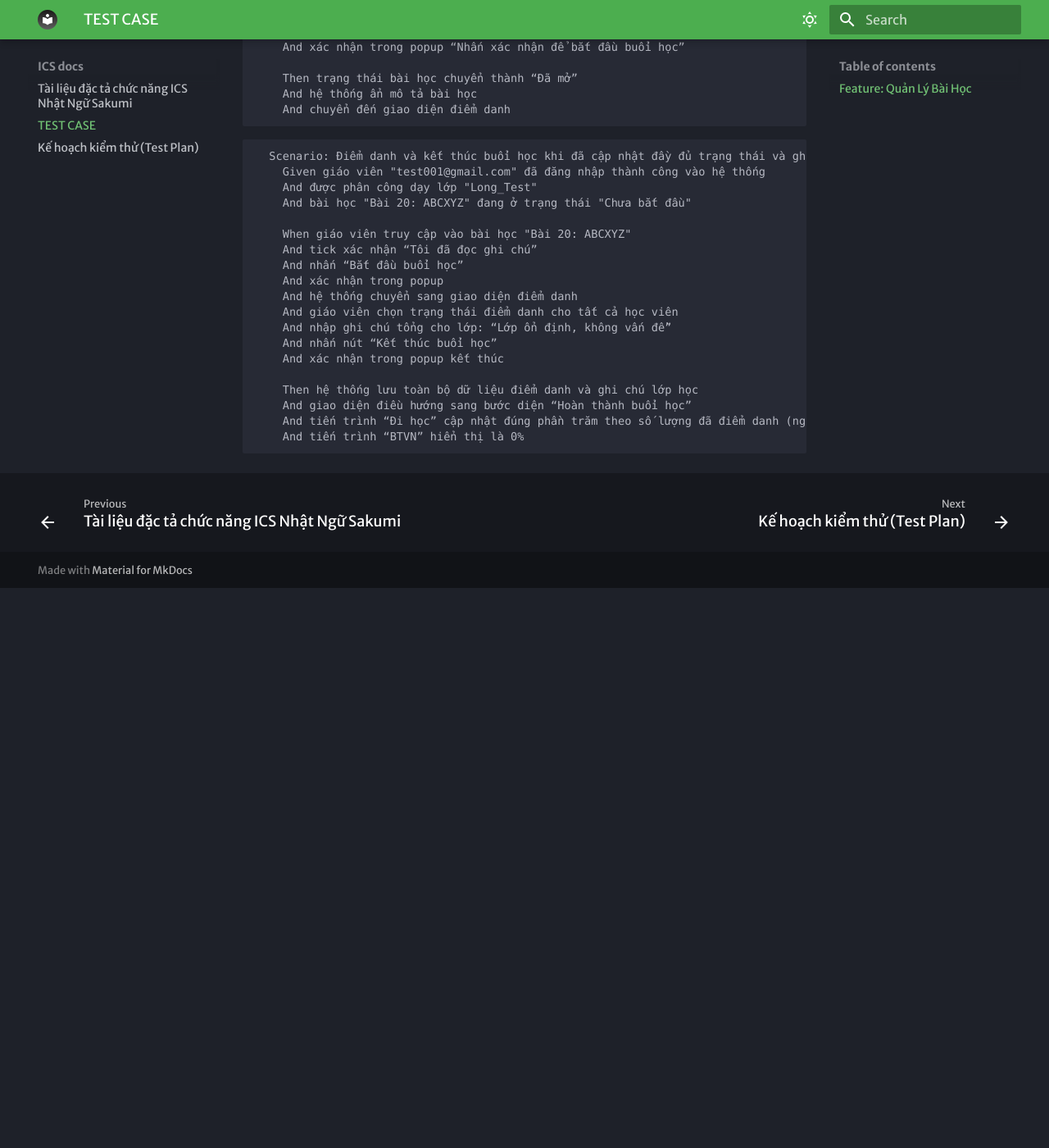
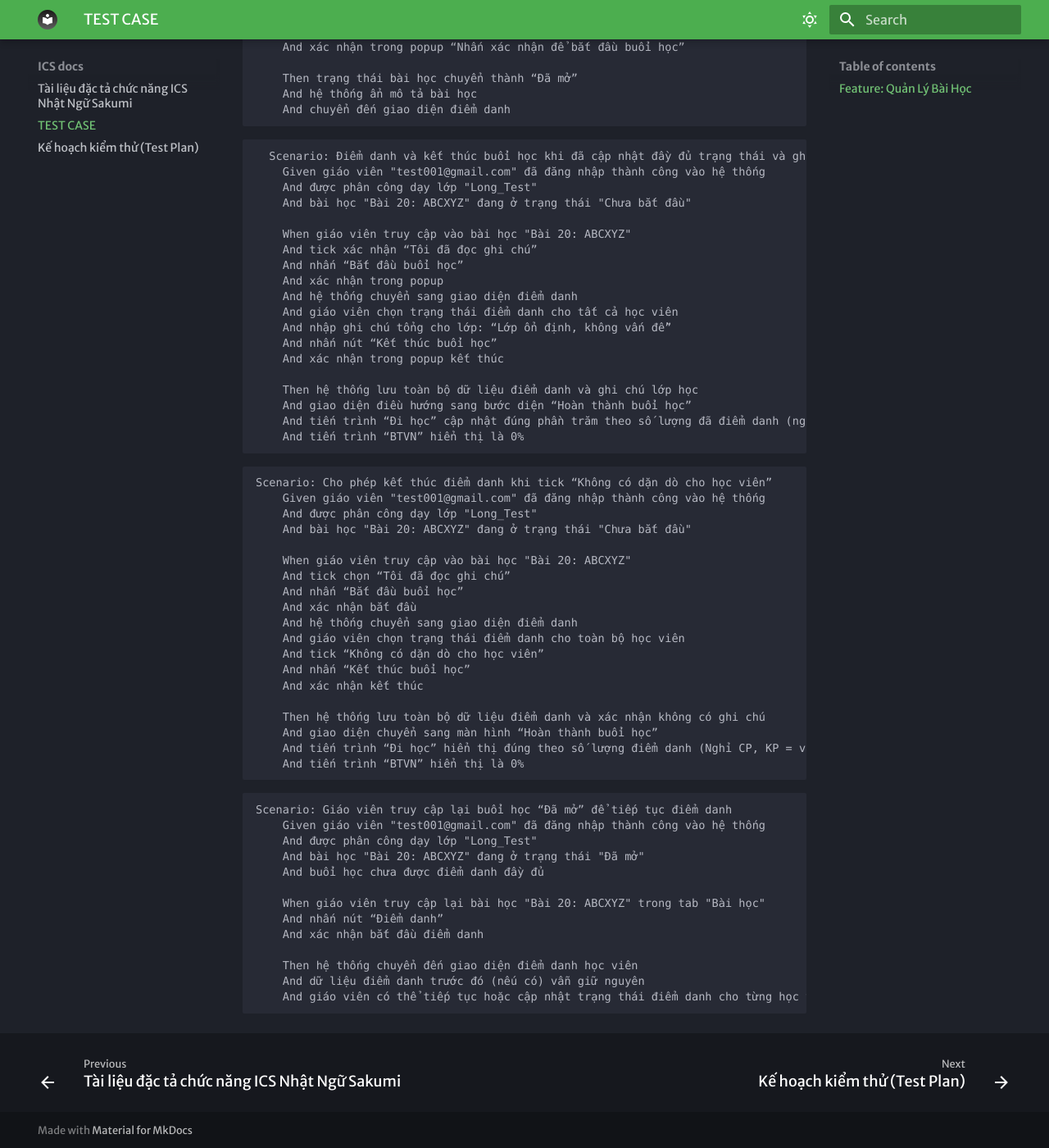
Before and after one commit to yeusone98/Function_Specification_ICS, an MkDocs documentation site: the page built from docs/testcase.md, in a window 1280 px wide and 1400 px high, scrolled down 1065 px. Shown: the whole window at 82% size. Built offline with MkDocs 1.6.1 and Material for MkDocs 9.7.7, drawn with Linux system fonts in a browser that asks for light colours; some web fonts are replaced; before the commit the page ends 1782 px from its top, so only the background shows below that.

Commit message:
Update testcase.md

````diff
--- a/docs/testcase.md
+++ b/docs/testcase.md
@@ -77,3 +77,39 @@ Scenario: Bắt đầu buổi học thành công khi đã tick xác nhận đọ
     And tiến trình “Đi học” cập nhật đúng phần trăm theo số lượng đã điểm danh (nghỉ CP, KP tính là vắng mặt)
     And tiến trình “BTVN” hiển thị là 0%
 ```
+```
+Scenario: Cho phép kết thúc điểm danh khi tick “Không có dặn dò cho học viên”
+    Given giáo viên "test001@gmail.com" đã đăng nhập thành công vào hệ thống
+    And được phân công dạy lớp "Long_Test"
+    And bài học "Bài 20: ABCXYZ" đang ở trạng thái "Chưa bắt đầu"
+
+    When giáo viên truy cập vào bài học "Bài 20: ABCXYZ"
+    And tick chọn “Tôi đã đọc ghi chú”
+    And nhấn “Bắt đầu buổi học”
+    And xác nhận bắt đầu
+    And hệ thống chuyển sang giao diện điểm danh
+    And giáo viên chọn trạng thái điểm danh cho toàn bộ học viên
+    And tick “Không có dặn dò cho học viên”
+    And nhấn “Kết thúc buổi học”
+    And xác nhận kết thúc
+
+    Then hệ thống lưu toàn bộ dữ liệu điểm danh và xác nhận không có ghi chú
+    And giao diện chuyển sang màn hình “Hoàn thành buổi học”
+    And tiến trình “Đi học” hiển thị đúng theo số lượng điểm danh (Nghỉ CP, KP = vắng mặt)
+    And tiến trình “BTVN” hiển thị là 0%
+```
+```
+Scenario: Giáo viên truy cập lại buổi học “Đã mở” để tiếp tục điểm danh
+    Given giáo viên "test001@gmail.com" đã đăng nhập thành công vào hệ thống
+    And được phân công dạy lớp "Long_Test"
+    And bài học "Bài 20: ABCXYZ" đang ở trạng thái "Đã mở"
+    And buổi học chưa được điểm danh đầy đủ
+
+    When giáo viên truy cập lại bài học "Bài 20: ABCXYZ" trong tab "Bài học"
+    And nhấn nút “Điểm danh”
+    And xác nhận bắt đầu điểm danh
+
+    Then hệ thống chuyển đến giao diện điểm danh học viên
+    And dữ liệu điểm danh trước đó (nếu có) vẫn giữ nguyên
+    And giáo viên có thể tiếp tục hoặc cập nhật trạng thái điểm danh cho từng học viên
+```
````
